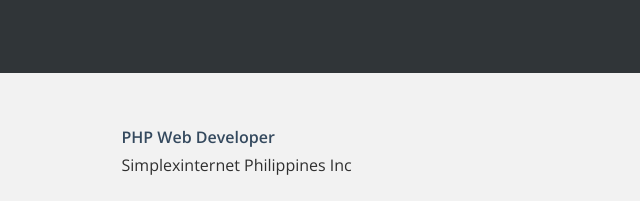
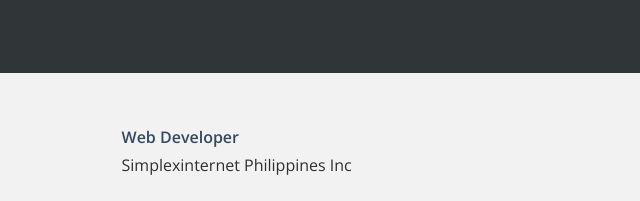
Before and after one commit to norvinyecla/norvinyecla.github.io, a plain HTML site: page index.html in a window 1280 px wide. Shown: the part 1300-1501 px from the top of the page, 241-881 px from the left. Drawn offline with nearby package versions, Linux system fonts and the light colour scheme.

Commit message:
Update index.html

```diff
--- a/index.html
+++ b/index.html
@@ -156,7 +156,7 @@
 					<h5>WORK</h5>
 				</div>
 				<div class="col-lg-6">
-					<p><t>PHP Web Developer</t><br/>
+					<p><t>Web Developer</t><br/>
 						Simplexinternet Philippines Inc<br/>
 					</p>
 					<p><more>Develops website prototypes using an in-house PHP MVC framework, using Redis and MySQL as backends.</more></p>
```
